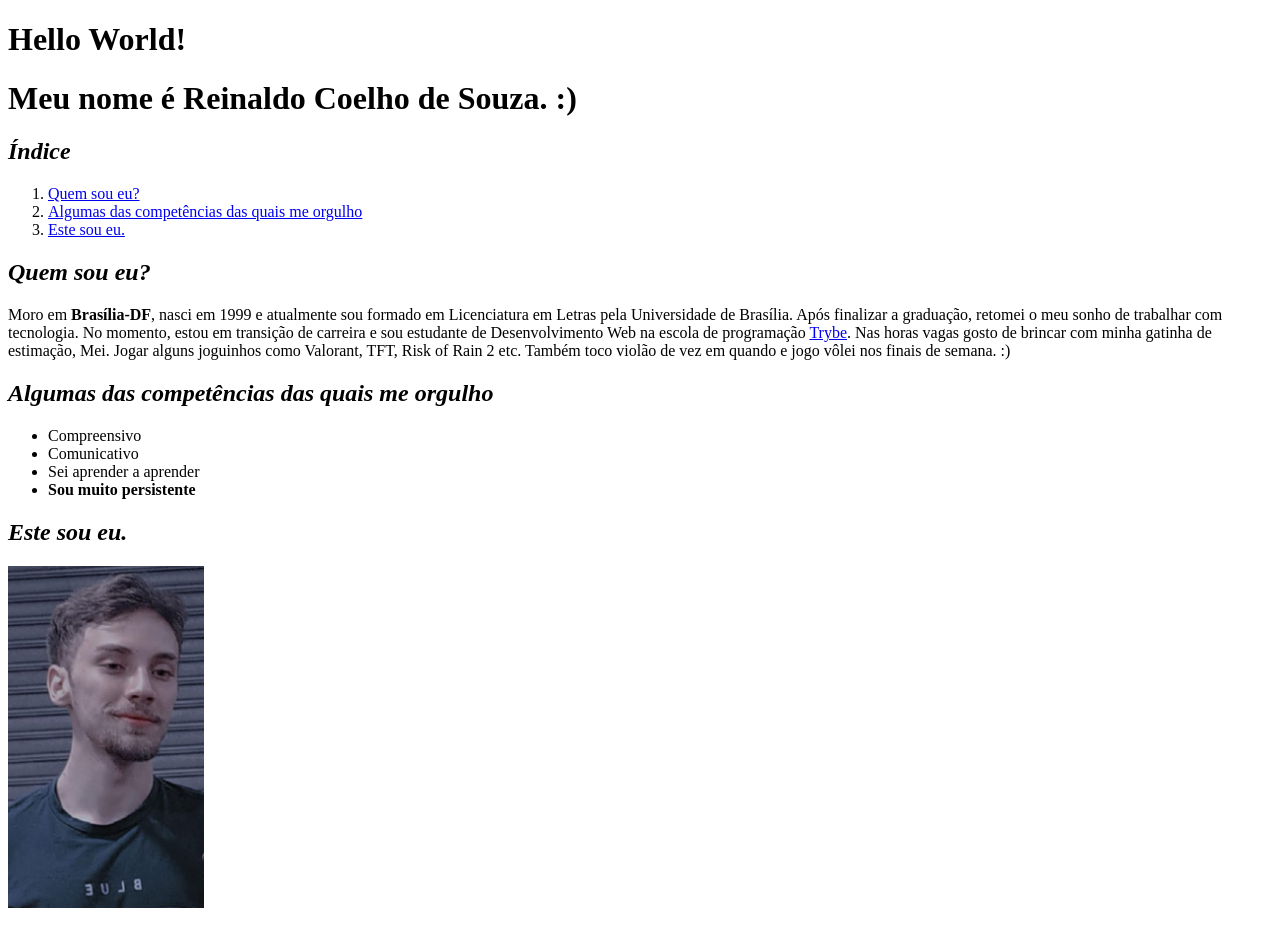
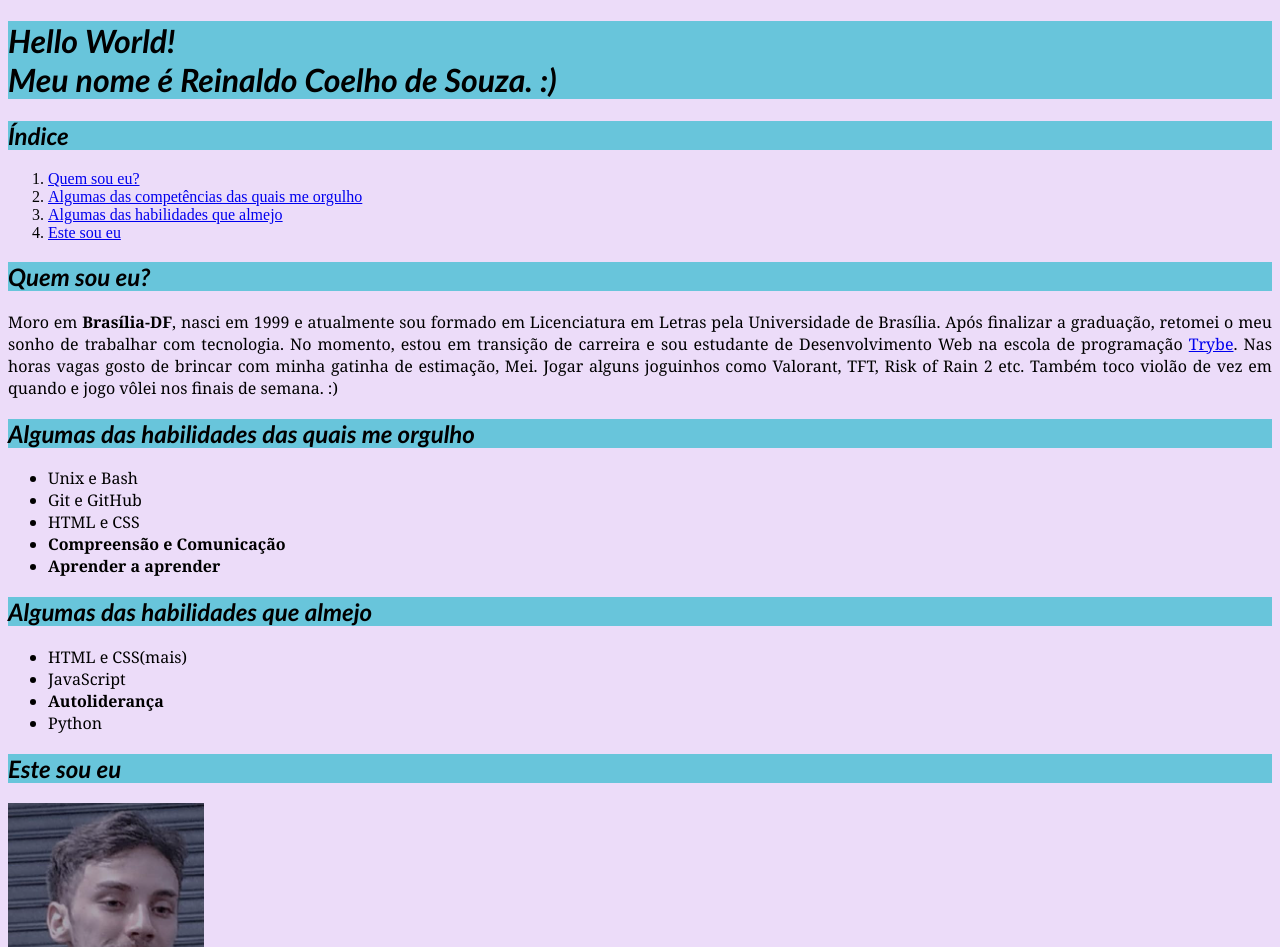
Before and after one commit to coelhoreinaldo/coelhoreinaldo.github.io, a plain HTML site: page index.html in a window 1280 px wide. Shown: the top 947 px of the page. Before the commit the page ends 920 px from the top, so only its background shows below. Drawn offline with Linux system fonts and the light colour scheme.

Commit message:
pagina estilizada com css

```diff
--- a/index.html
+++ b/index.html
@@ -3,26 +3,35 @@
     <head>
         <meta charset="UTF-8">
         <title>coelhoreinaldo - Portfólio Web</title>
+        <link rel="stylesheet" href="style.css">
     </head>
     <body>
-        <h1>Hello World!</h1>
-        <h1>Meu nome é Reinaldo Coelho de Souza. :)</h1>
-        <h2><em>Índice</em></h2>
+        <h1>Hello World! <br>Meu nome é Reinaldo Coelho de Souza. :)</h1>
+        <h2>Índice</h2>
         <ol>
             <li><a href="#whoami">Quem sou eu?</a></li>
             <li><a href="#skills">Algumas das competências das quais me orgulho</a></li>
-            <li><a href="#me">Este sou eu.</a></li>
+            <li><a href="#skills2">Algumas das habilidades que almejo</a></li>
+            <li><a href="#me">Este sou eu</a></li>
         </ol>
-        <h2><em>Quem sou eu?</em></h2>
+        <h2>Quem sou eu?</h2>
         <p id="whoami">Moro em <strong>Brasília-DF</strong>, nasci em 1999 e atualmente sou formado em Licenciatura em Letras pela Universidade de Brasília. Após finalizar a graduação, retomei o meu sonho de trabalhar com tecnologia. No momento, estou em transição de carreira e sou estudante de Desenvolvimento Web na escola de programação <a href="https://blog.betrybe.com/" target="_blank">Trybe</a>. Nas horas vagas gosto de brincar com minha gatinha de estimação, Mei. Jogar alguns joguinhos como Valorant, TFT, Risk of Rain 2 etc. Também toco violão de vez em quando e jogo vôlei nos finais de semana. :)</p>
-        <h2 id="skills"><em>Algumas das competências das quais me orgulho</em></h2>
+        <h2 id="skills"> Algumas das habilidades das quais me orgulho</h2>
         <ul>
-            <li>Compreensivo</li>
-            <li>Comunicativo</li>
-            <li>Sei aprender a aprender</li>
-            <li><strong>Sou muito persistente</strong> </li>
+            <li>Unix e Bash</li>
+            <li>Git e GitHub</li>
+            <li>HTML e CSS</li>
+            <li><strong>Compreensão e Comunicação</strong> </li>
+            <li><strong>Aprender a aprender</strong></li>
         </ul>
-        <h2><em>Este sou eu.</em></h2>
+        <h2 id="skills2"> Algumas das habilidades que almejo</h2>
+        <ul>
+            <li>HTML e CSS(mais)</li>
+            <li>JavaScript</li>
+            <li><strong>Autoliderança</strong></li>
+            <li>Python</li>
+        </ul>
+        <h2>Este sou eu</h2>
         <img src="me.png" alt="Reinaldo com sua camiseta favorita" id="me">
     </body>
 </html>
--- /dev/null
+++ b/style.css
@@ -0,0 +1,12 @@
+body{
+    background-color: #ecdcf9;
+}
+h1,h2{
+    background-color: #68C5DB; font-family: 'Trebuchet MS', 'Lucida Sans Unicode', 'Lucida Grande', 'Lucida Sans', Arial, sans-serif; font-style: italic;
+}
+p,ul{
+    font-family: Georgia, 'Times New Roman', Times, serif;
+}
+p{
+    text-align: justify ;
+}
```
